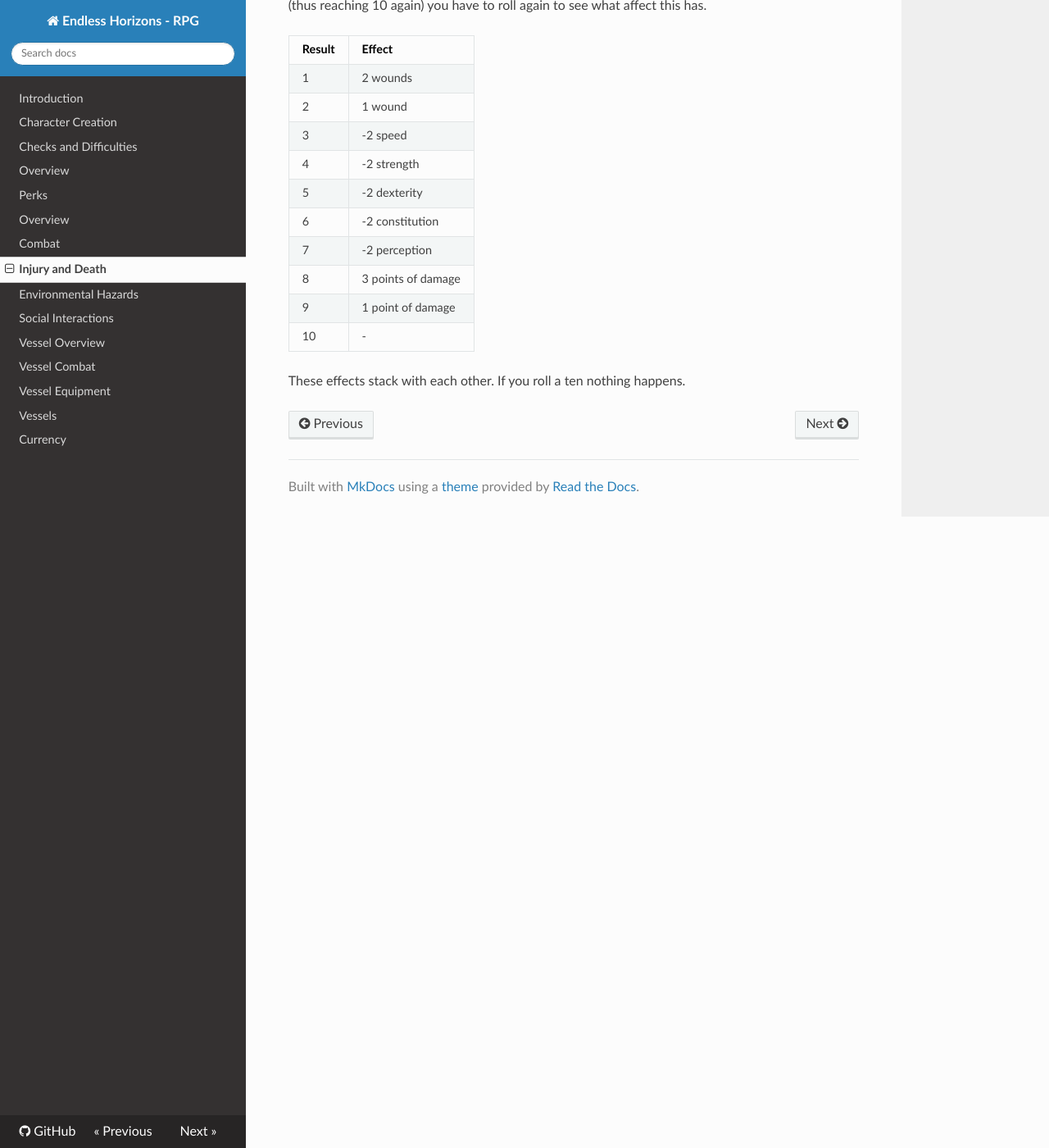
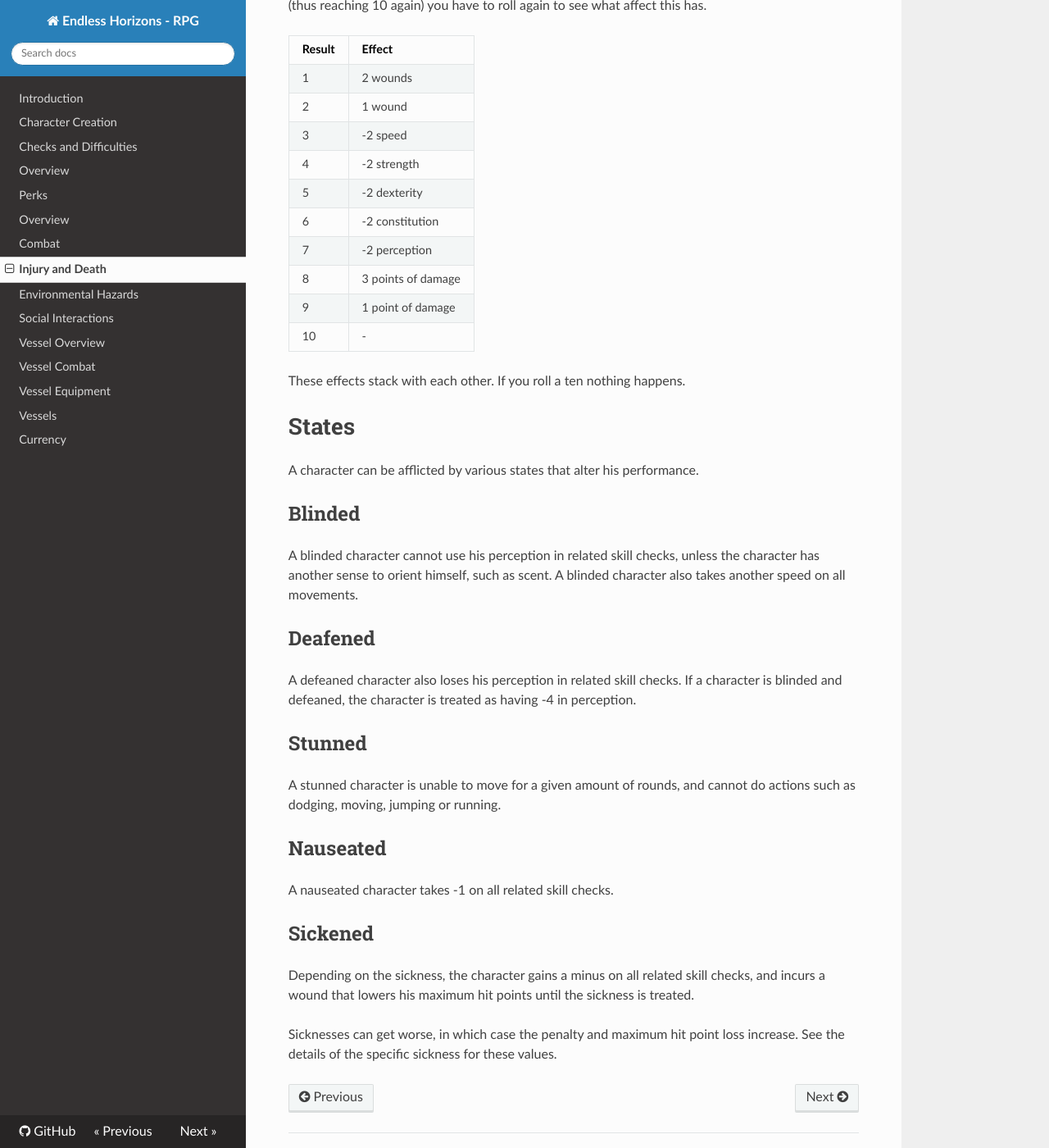
Before and after one commit to ehrpg/rules, an MkDocs documentation site: the page built from docs/injurydeath.md, in a window 1280 px wide and 1400 px high, scrolled down 3134 px. Shown: the whole window at 82% size. Built offline with MkDocs 1.6.1, drawn with Linux system fonts in a browser that asks for light colours; nearby versions of some CDN libraries; old or Windows-style settings are respelled for this version of MkDocs.

Commit message:
Add states

```diff
--- a/docs/injurydeath.md
+++ b/docs/injurydeath.md
@@ -151,3 +151,37 @@ what affect this has.
 | 10     | -                  |
 
 These effects stack with each other. If you roll a ten nothing happens.
+
+# States
+
+A character can be afflicted by various states that alter his performance.
+
+## Blinded
+
+A blinded character cannot use his perception in related skill checks, unless
+the character has another sense to orient himself, such as scent. A blinded
+character also takes another speed on all movements.
+
+## Deafened
+
+A defeaned character also loses his perception in related skill checks. If
+a character is blinded and defeaned, the character is treated as having
+-4 in perception.
+
+## Stunned
+
+A stunned character is unable to move for a given amount of rounds, and cannot
+do actions such as dodging, moving, jumping or running.
+
+## Nauseated
+
+A nauseated character takes -1 on all related skill checks.
+
+## Sickened
+
+Depending on the sickness, the character gains a minus on all related skill
+checks, and incurs a wound that lowers his maximum hit points until the sickness
+is treated.
+
+Sicknesses can get worse, in which case the penalty and maximum hit point loss
+increase. See the details of the specific sickness for these values.
```
